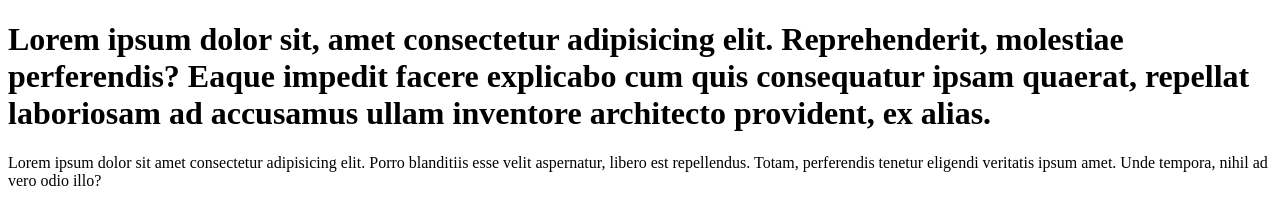
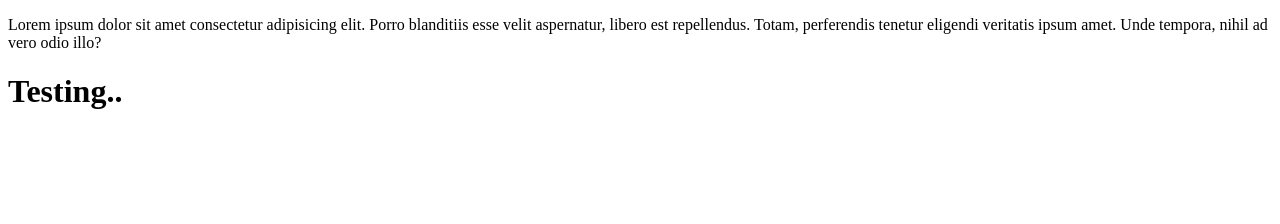
Before and after one commit to faizankhan16/my_web, a plain HTML site: page index.html in a window 1280 px wide. Drawn offline with Linux system fonts and the light colour scheme.

Commit message:
app.js is added

```diff
--- /dev/null
+++ b/images/app.js
@@ -0,0 +1 @@
+console.log("testing...")
--- a/index.html
+++ b/index.html
@@ -7,7 +7,7 @@
     <title>Document</title>
 </head>
 <body>
-    <h1>Lorem ipsum dolor sit, amet consectetur adipisicing elit. Reprehenderit, molestiae perferendis? Eaque impedit facere explicabo cum quis consequatur ipsam quaerat, repellat laboriosam ad accusamus ullam inventore architecto provident, ex alias.</h1>
     <p>Lorem ipsum dolor sit amet consectetur adipisicing elit. Porro blanditiis esse velit aspernatur, libero est repellendus. Totam, perferendis tenetur eligendi veritatis ipsum amet. Unde tempora, nihil ad vero odio illo?</p>
+    <h1>Testing..</h1>
 </body>
 </html>
```
